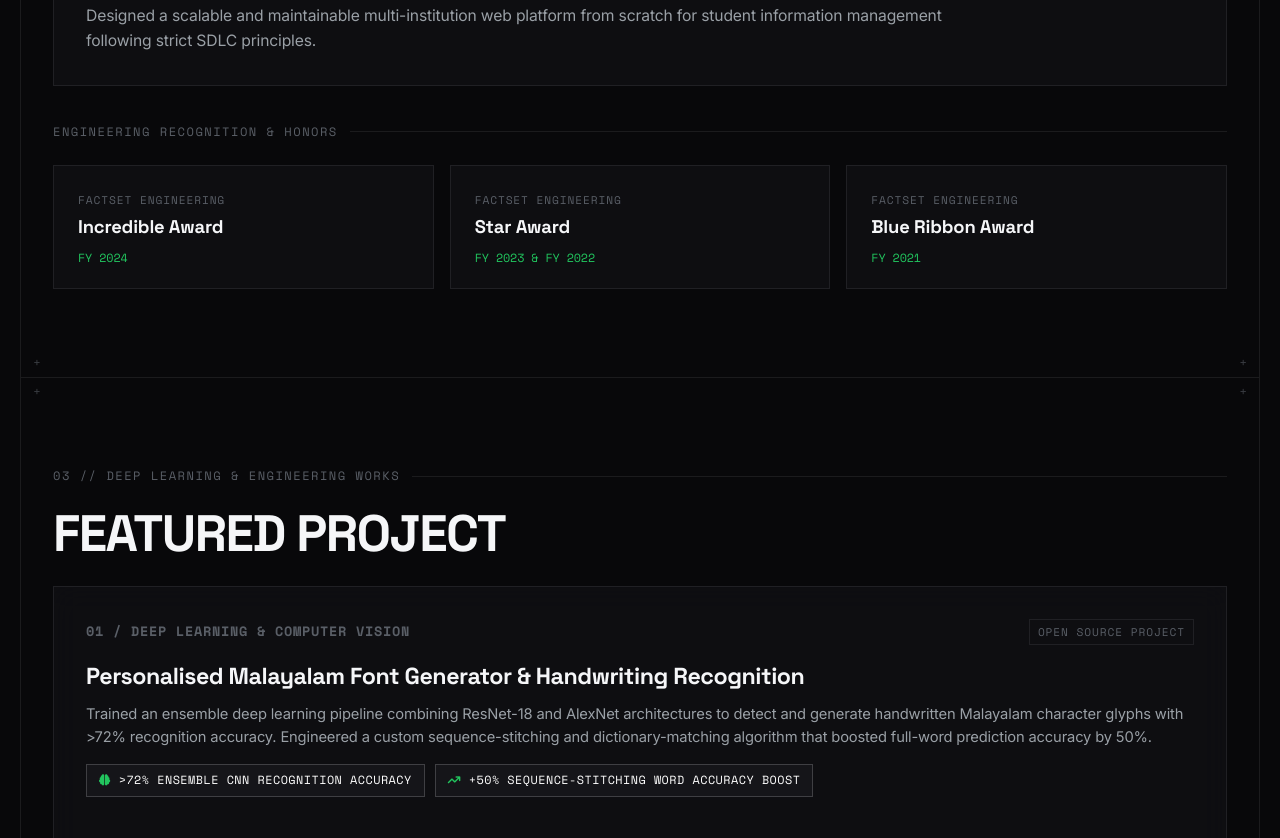
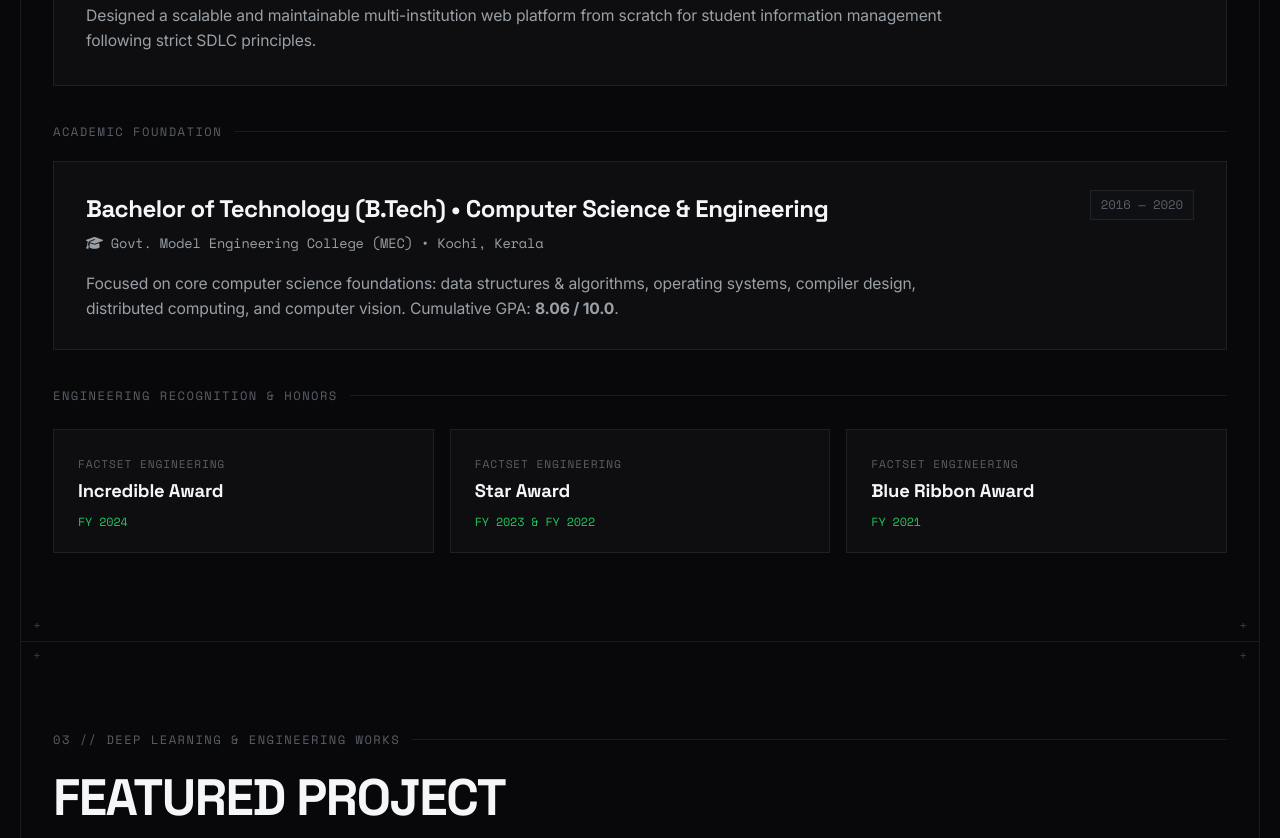
Before and after one commit to akhilseshan/akhilseshan.github.io, a website: page index.html in a window 1280 px wide. Shown: the part 2740-3578 px from the top of the page. Drawn offline with nearby package versions, Linux system fonts and the light colour scheme.

Commit message:
feat: add academic foundation card to experience section

```diff
--- a/index.html
+++ b/index.html
@@ -298,6 +298,27 @@
             </p>
           </div>
 
+        </div>
+
+        <!-- ACADEMIC FOUNDATION -->
+        <div style="margin-top: 36px;">
+          <div class="section-meta">
+            <span>Academic Foundation</span>
+          </div>
+          <div class="edu-card">
+            <div class="exp-header">
+              <div>
+                <h3 class="exp-role">Bachelor of Technology (B.Tech) &bull; Computer Science & Engineering</h3>
+                <div class="exp-company">
+                  <i class="fa-solid fa-graduation-cap"></i> Govt. Model Engineering College (MEC) &bull; Kochi, Kerala
+                </div>
+              </div>
+              <span class="exp-date">2016 — 2020</span>
+            </div>
+            <p class="exp-body">
+              Focused on core computer science foundations: data structures & algorithms, operating systems, compiler design, distributed computing, and computer vision. Cumulative GPA: <strong>8.06 / 10.0</strong>.
+            </p>
+          </div>
         </div>
 
         <!-- AWARDS STRIP -->
```
Also changed, not shown: src/data/portfolioData.ts (+22 -0 lines).
